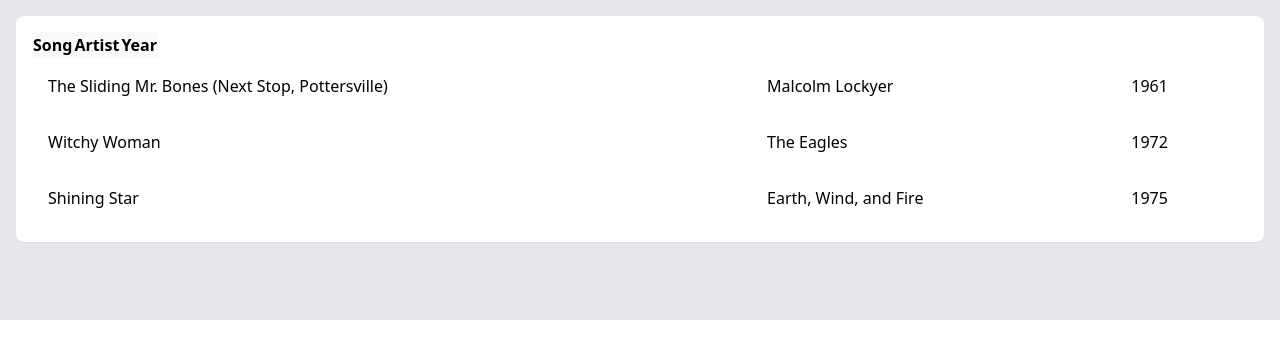
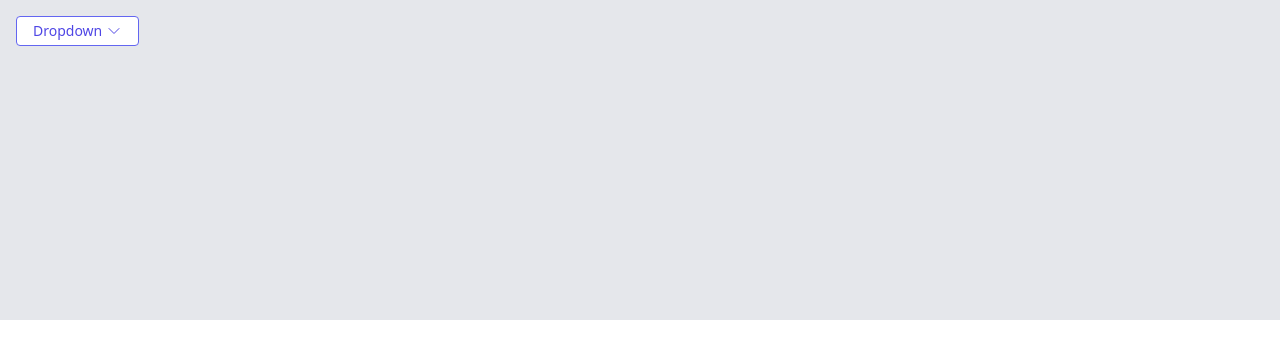
Before and after one commit to Pedro-Silva-Dev/petiscar-web, an Angular app: page / in a window 1280 px wide. Shown: the top 358 px of the page. Built offline with nearby package versions, Linux system fonts and the light colour scheme.

Commit message:
Adicionado melhorias no dropdown

```diff
--- a/src/app/app.component.html
+++ b/src/app/app.component.html
@@ -1,36 +1,12 @@
 <div class="container mx-auto p-4 w-full h-80 bg-gray-200">
-  <app-ui-card [header]="false" [footer]="false">
-    <ng-container body>
-      <app-ui-table >
-        <ng-container header>
-          <thead>
-            <tr>
-              <th>Song</th>
-              <th>Artist</th>
-              <th>Year</th>
-            </tr>
-          </thead>
-        </ng-container>
-        <ng-container body>
-          <tr>
-            <td>The Sliding Mr. Bones (Next Stop, Pottersville)</td>
-            <td>Malcolm Lockyer</td>
-            <td>1961</td>
-          </tr>
-          <tr>
-            <td>Witchy Woman</td>
-            <td>The Eagles</td>
-            <td>1972</td>
-          </tr>
-          <tr>
-            <td>Shining Star</td>
-            <td>Earth, Wind, and Fire</td>
-            <td>1975</td>
-          </tr>
-        </ng-container>
-     </app-ui-table>
+  <app-ui-dropdown>
+    <ng-container link>
+      <a href="javascript:void(0)">Link 1</a>
+      <a href="javascript:void(0)">Link 1</a>
+      <a href="javascript:void(0)">Link 1</a>
+      <a href="javascript:void(0)">Link 1</a>
     </ng-container>
-  </app-ui-card>
+  </app-ui-dropdown>
 
 </div>
 
--- a/src/app/app.component.ts
+++ b/src/app/app.component.ts
@@ -2,6 +2,7 @@
 import { Component } from '@angular/core';
 import { RouterOutlet } from '@angular/router';
 import { UiCardComponent } from './components/interface/card/ui-card.component';
+import { UiDropdownComponent } from './components/interface/dropdown/ui-dropdown.component';
 import { UiTableComponent } from './components/interface/table/ui-table.component';
 import { UiButtonPrimaryDirective } from './shared/directives/buttons/ui-button-primary.directive';
 import { UiButtonSecondaryDirective } from './shared/directives/buttons/ui-button-secondary.directive';
@@ -15,7 +16,8 @@
     UiCardComponent,
     UiButtonPrimaryDirective,
     UiButtonSecondaryDirective,
-    UiTableComponent
+    UiTableComponent,
+    UiDropdownComponent
   ],
   templateUrl: './app.component.html',
   styleUrl: './app.component.css'
--- a/src/app/components/interface/card/ui-card.component.ts
+++ b/src/app/components/interface/card/ui-card.component.ts
@@ -22,6 +22,7 @@
   @Input() body: boolean = true;
   @Input() footer: boolean = true;
 
-    ngOnInit(): void { }
+    ngOnInit(): void {
+    }
 
 }
--- /dev/null
+++ b/src/app/components/interface/dropdown/ui-dropdown.component.html
@@ -0,0 +1,11 @@
+<div class="relative">
+    <button ui-primary (click)="setDropdown()" (focusout)="closeDropdown()" class="flex items-center">
+        {{text}}
+        <svg class="w-4 h-4 ml-1" data-slot="icon" fill="none" stroke-width="1.5" stroke="currentColor" viewBox="0 0 24 24" xmlns="http://www.w3.org/2000/svg" aria-hidden="true">
+            <path stroke-linecap="round" stroke-linejoin="round" d="m19.5 8.25-7.5 7.5-7.5-7.5"></path>
+        </svg>
+    </button>
+    <div class=" {{active ? '' : 'hidden'}} ui-dropdown bg-white inline border border-gray-300 rounded shadow-md absolute *:block *:text-sm *:text-gray-500 *:px-3 *:py-1 *:bg-white  *:min-w-20 *:max-w-60 *:overflow-hidden">
+        <ng-content class="" select="[link]"></ng-content>
+    </div>
+</div>
--- /dev/null
+++ b/src/app/components/interface/dropdown/ui-dropdown.component.ts
@@ -0,0 +1,29 @@
+import { CommonModule } from '@angular/common';
+import { ChangeDetectionStrategy, Component, Input } from '@angular/core';
+import { UiButtonPrimaryDirective } from '../../../shared/directives/buttons/ui-button-primary.directive';
+
+@Component({
+    selector: 'app-ui-dropdown',
+    standalone: true,
+    imports: [
+        CommonModule,
+        UiButtonPrimaryDirective
+    ],
+    templateUrl: './ui-dropdown.component.html',
+    changeDetection: ChangeDetectionStrategy.OnPush,
+})
+export class UiDropdownComponent {
+
+    @Input() text: string = 'Dropdown';
+
+    public active: boolean = false;
+
+    public setDropdown(): void {
+        this.active = !this.active;
+    }
+
+    public closeDropdown(): void {
+        this.active = false;
+    }
+
+}
--- a/src/app/components/interface/table/ui-table.component.html
+++ b/src/app/components/interface/table/ui-table.component.html
@@ -1,5 +1,5 @@
 <table class="ui-table table-auto bg-white w-full">
-    <thead class="table-header-group">
+    <thead  class="table-header-group">
         <ng-content select="[header]"></ng-content>
     </thead>
     <tbody class="table-row-group">
--- a/src/styles.css
+++ b/src/styles.css
@@ -5,6 +5,12 @@
 .ui-table thead tr {
     background-color: #f9f9f9;
 }
+
 .ui-table td {
-    padding: 1rem !important;
+    padding-top: 0.6rem !important;
+    padding-bottom: 0.6rem !important;
 }
+
+.ui-dropdown a:hover {
+    background-color: rgb(243 244 246 / var(--tw-bg-opacity));
+}
```
